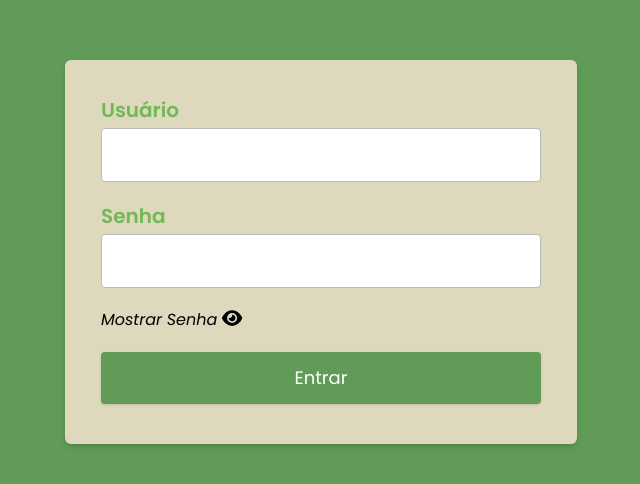
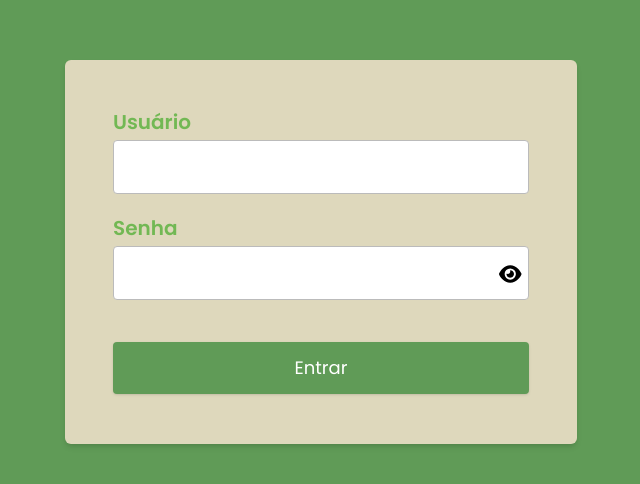
Before and after one commit to junior-slv/horta-solidaria, a Next.js app in the folder client/: page / in a window 1280 px wide. Shown: the part 148-632 px from the top of the page, without its empty margins (319-959 px from the left). Built offline with nearby package versions, Linux system fonts and the light colour scheme.

Commit message:
Add showPassword inside to intup

```diff
--- a/client/src/pages/index.tsx
+++ b/client/src/pages/index.tsx
@@ -6,7 +6,7 @@ const Login = () => {
   const [showPassword, setShowPassword] = useState(false);
   return (
     <div className="w-screen h-screen font-poppins flex items-stretch items-centes justify-center bg-darkGreen">
-      <form className="bg-beige shadow-md rounded-md p-9 space-y-5 w-[32rem] h-[24rem] self-center block">
+      <form className="bg-beige shadow-md rounded-md p-12 space-y-5 w-[32rem] h-[24rem] self-center block">
         <div>
           <label
             htmlFor="user"
@@ -20,48 +20,45 @@ const Login = () => {
           />
         </div>
 
-        <div>
+        <div className="relative">
           <label
             htmlFor="password"
             className="block font-bold text-xl mb-1 text-lightGreen select-none"
           >
             Senha
           </label>
+
           <input
             type={showPassword ? "text" : "password"}
-            className="w-full bg-white border border-gray focus:border-lightGreen rounded px-3 py-3 text-lg text-black placeholder-black focus:outline-none transition duration-200 ease-in-out"
+            className="relative w-full bg-white border border-gray focus:border-lightGreen rounded px-3 py-3 text-lg text-black placeholder-black focus:outline-none transition duration-200 ease-in-out"
           />
-        </div>
-
-        <div className="text-right transition duration-200 ease-in-out flex justify-between">
-          <div className="hidden text-red transition duration-200 ease-in-out select-none text-lg italic">
-            Usuário ou senha incorreto.
-          </div>
           {showPassword ? (
             <div
               className="text-black text-base cursor-pointer transition duration-200 ease-in-out select-none hover:text-darkGreen italic"
               onClick={() => setShowPassword(!showPassword)}
             >
-              Ocultar Senha{" "}
-              <FontAwesomeIcon className="text-lg" icon={faEyeSlash} />{" "}
+              <FontAwesomeIcon
+                className="absolute right-2 top-[50px] text-xl cursor-pointer" icon={faEyeSlash} />{" "}
             </div>
           ) : (
             <div
               className="text-black text-base cursor-pointer transition duration-200 ease-in-out select-none hover:text-darkGreen italic"
               onClick={() => setShowPassword(!showPassword)}
             >
-              Mostrar Senha <FontAwesomeIcon className="text-lg" icon={faEye} />
+              <FontAwesomeIcon
+                className="absolute right-2 top-[50px] text-xl cursor-pointer" icon={faEye} />
             </div>
-          )}
+             )}
         </div>
 
-        <div>
+        <div className="relative top-[22px]">
           <button className="w-full text-lg bg-darkGreen hover:bg-lightGreen px-6 py-3 rounded text-white shadow transition duration-200 ease-in-out select-none">
             Entrar
           </button>
         </div>
-      </form>
-    </div>
+
+      </form >
+    </div >
   );
 };
 
```
